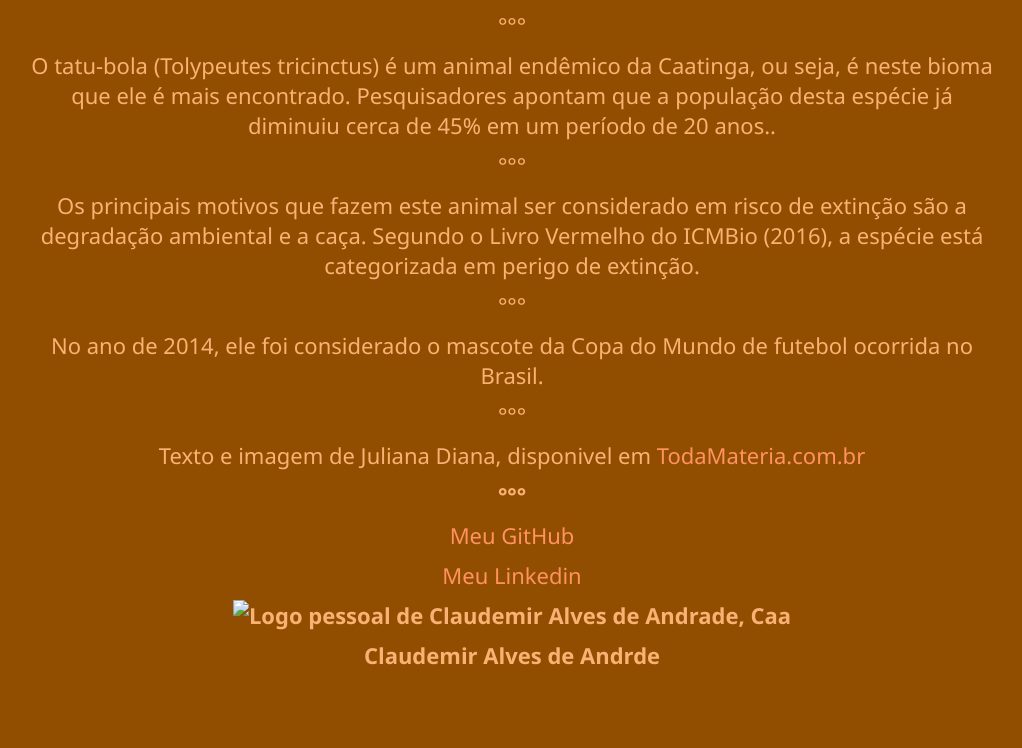
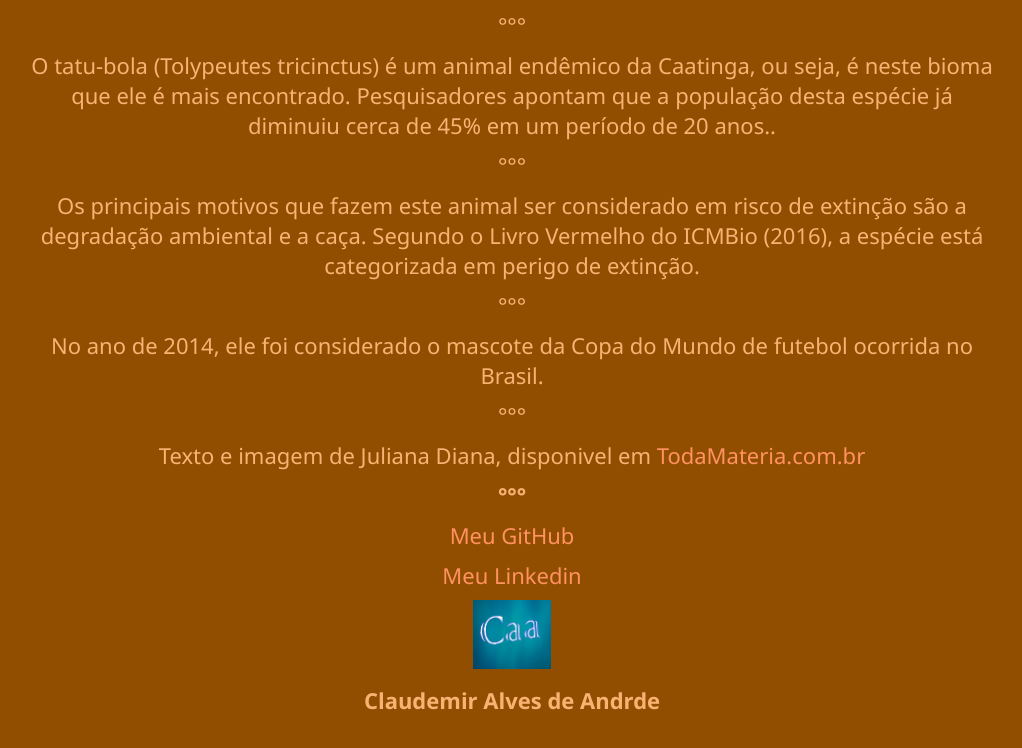
Before and after one commit to ClaudemirAlves/TatuBola, a plain HTML site: page index.html in a window 1280 px wide. Shown: the part 692-1440 px from the top of the page, without its empty margins (128-1150 px from the left). Before the commit the page ends 1417 px from the top, so only its background shows below. Drawn offline with Linux system fonts and the light colour scheme.

Commit message:
Update index.html

```diff
--- a/index.html
+++ b/index.html
@@ -47,7 +47,7 @@
     <p><a href="https://github.com/ClaudemirAlves" target="_blank">Meu GitHub</a></p>
     <p><a href="https://www.linkedin.com/in/claudemir-andrade-b84600201/" target="_blank">Meu Linkedin</a>
     </p>
-    <p><strong><img src="LogoColonnaMT.png." alt="Logo pessoal de Claudemir Alves de Andrade, Caa" style="width:8%"></strong></p>
+    <p><strong><img src="LogoColonnaMT.png" alt="Logo pessoal de Claudemir Alves de Andrade, Caa" style="width:8%"></strong></p>
     <p><strong>Claudemir Alves de Andrde</strong></p>
 </body>
 
```
